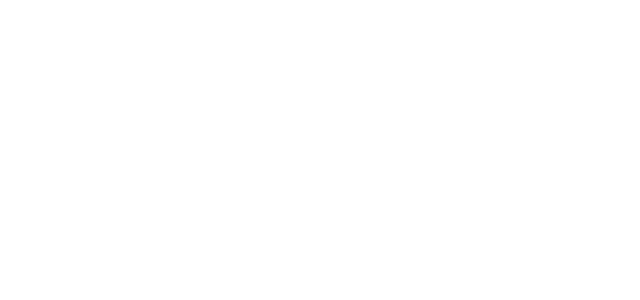
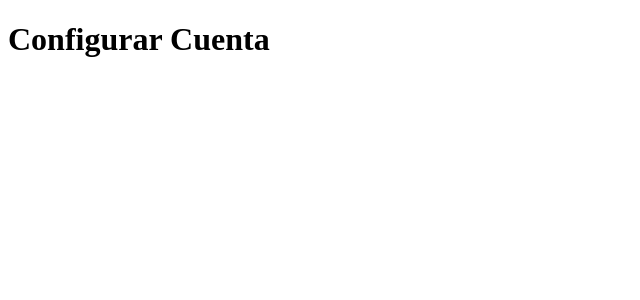
Before and after one commit to djauguust/Grupo2-TP3-Front-Restaurant-RollingCode, a React (Vite) app: page / in a window 1280 px wide. Shown: the top 300 px of the page, without its empty margins (0-640 px from the left). Built offline with nearby package versions, Linux system fonts and the light colour scheme.

Commit message:
Cree la Branch Configurar-Cuenta

```diff
--- a/src/App.jsx
+++ b/src/App.jsx
@@ -5,7 +5,7 @@
 
   return (
     <>
-
+      <h1>Configurar Cuenta</h1>
     </>
   )
 }
```
